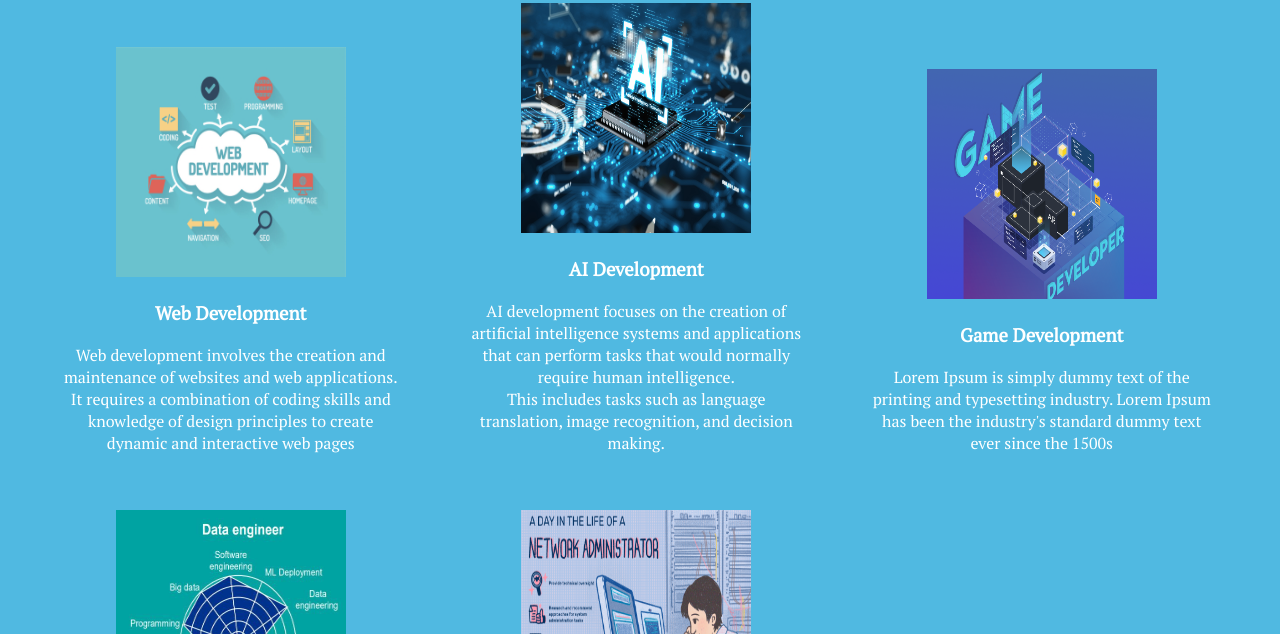
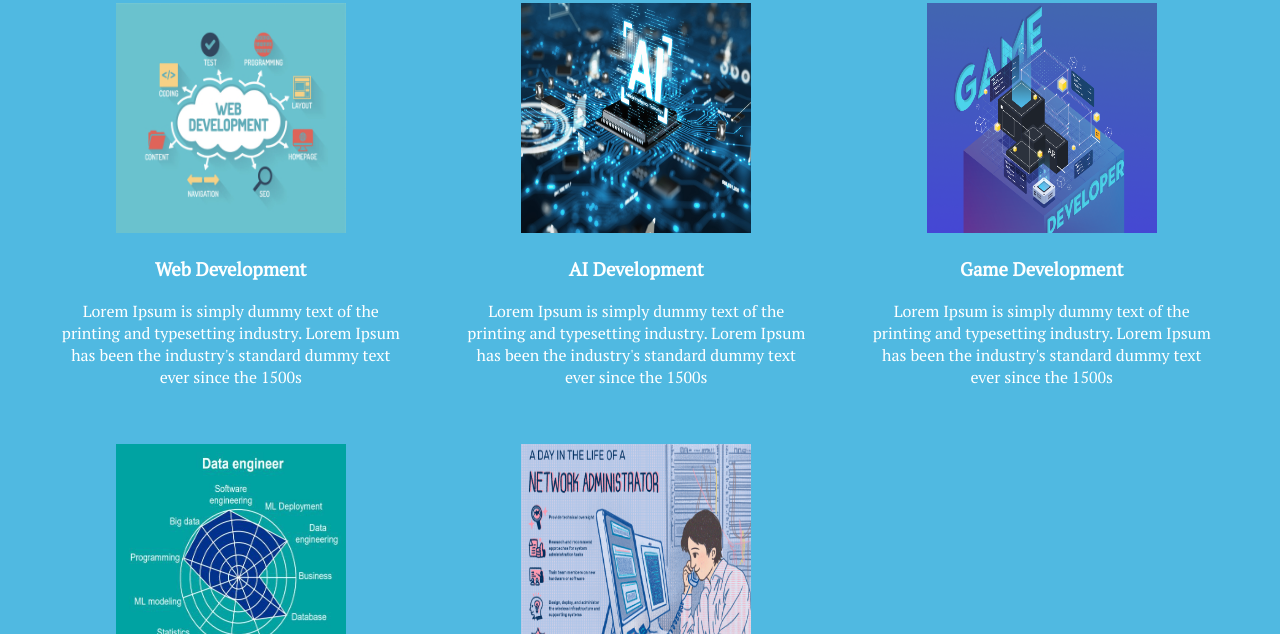
Before and after one commit to g-popov16/TechLink, a plain HTML site: page index.html in a window 1280 px wide. Shown: the part 1161-1795 px from the top of the page. Drawn offline with Linux system fonts and the light colour scheme.

Commit message:
Update index.html

```diff
--- a/index.html
+++ b/index.html
@@ -60,15 +60,14 @@
                 <li><a href="#">
                         <img src="Images/shutterstock_394793860-1024x784.jpg" alt="pic">
                         <h3>Web Development</h3>
-                        <p>Web development involves the creation and maintenance of websites and web applications. <br>
-                            It requires a combination of coding skills and knowledge of design principles to create <br>
-                            dynamic and interactive web pages  </p>
+                        <p>Lorem Ipsum is simply dummy text of the printing and typesetting industry. Lorem Ipsum has
+                            been the industry's standard dummy text ever since the 1500s</p>
                     </a></li>
                 <li><a href="#">
                         <img src="Images/AI.jpg" alt="pic">
                         <h3>AI Development</h3>
-                        <p>AI development focuses on the creation of artificial intelligence systems and applications that can perform tasks that would normally require human intelligence. <br>
-                            This includes tasks such as language translation, image recognition, and decision making. <br>
+                        <p>Lorem Ipsum is simply dummy text of the printing and typesetting industry. Lorem Ipsum has
+                            been the industry's standard dummy text ever since the 1500s<br>
                         </p>
                     </a></li>
 
```
